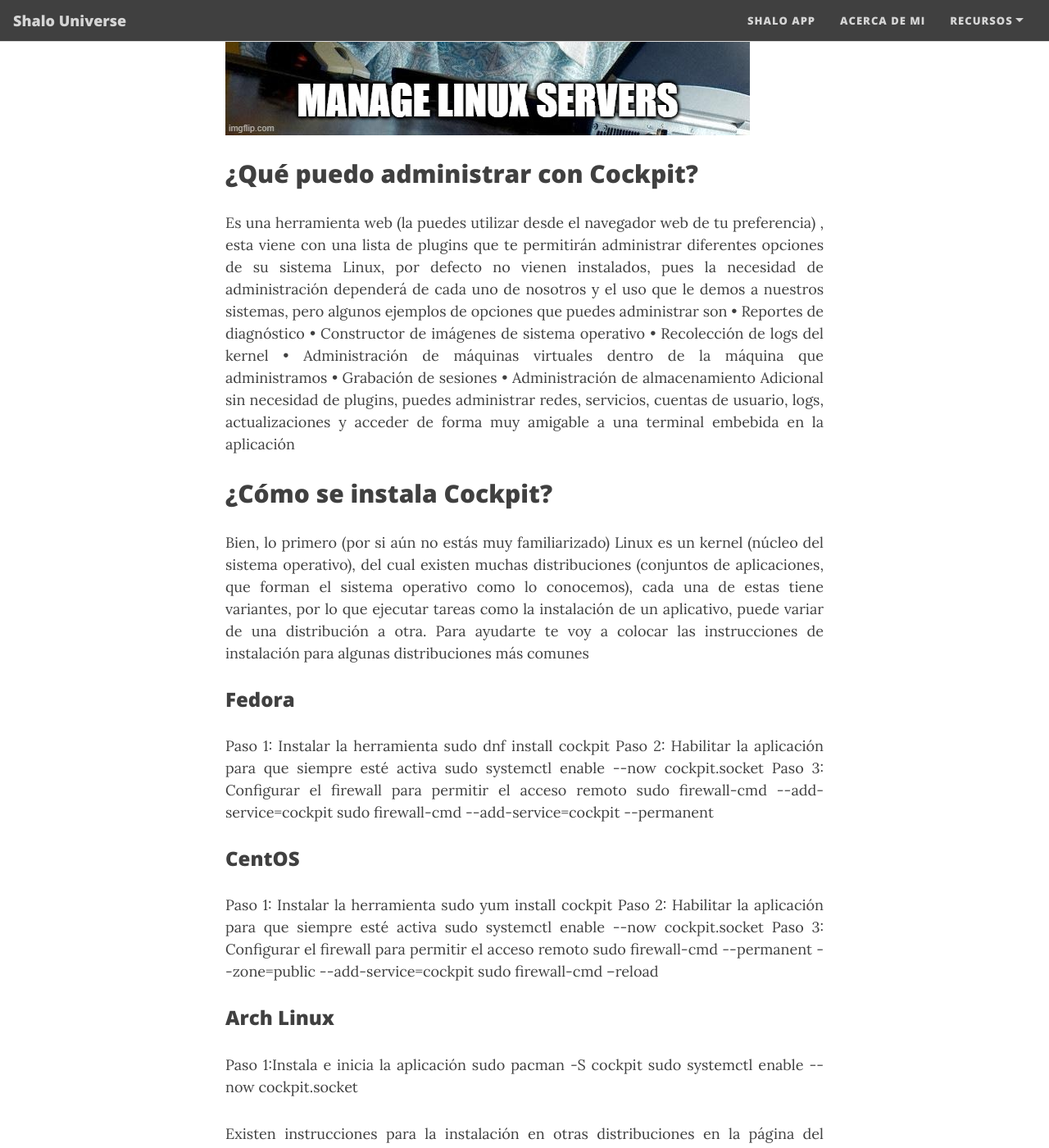
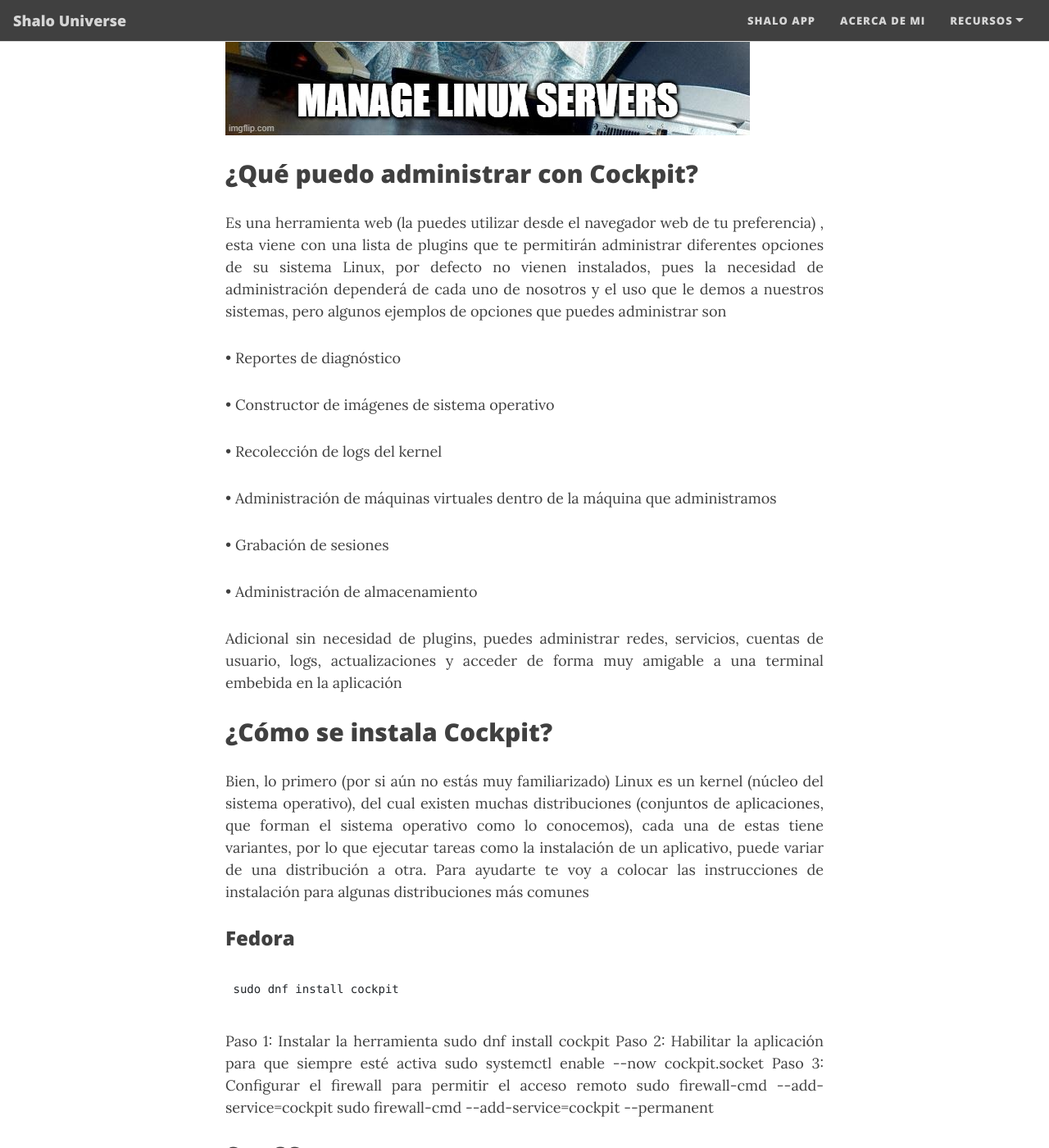
Before and after one commit to salomonvargas/blog, a Jekyll site: the page built from _posts/2022-07-05-lin-admin.md, in a window 1280 px wide and 1400 px high, scrolled down 1353 px. Shown: the whole window at 82% size. Built offline with Jekyll 4.4.1, drawn with Linux system fonts in a browser that asks for light colours; nearby versions of some CDN libraries.

Commit message:
Formato de còdigo

```diff
--- a/_posts/2022-07-05-lin-admin.md
+++ b/_posts/2022-07-05-lin-admin.md
@@ -25,6 +25,7 @@ Esto es muy útil si, por ejemplo, no estás muy familiarizados con sistemas Lin
 ## ¿Qué puedo administrar con Cockpit?
 <p style='text-align: justify;'>
 Es una herramienta web (la puedes utilizar desde el navegador web de tu preferencia) , esta viene con una lista de plugins que te permitirán administrar diferentes opciones de su sistema Linux, por defecto no vienen instalados, pues la necesidad de administración dependerá de cada uno de nosotros y el uso que le demos a nuestros sistemas, pero algunos ejemplos de opciones que puedes administrar son
+</p>
 
 • Reportes de diagnóstico
 
@@ -38,6 +39,7 @@ Es una herramienta web (la puedes utilizar desde el navegador web de tu preferen
 
 • Administración de almacenamiento
 
+<p style='text-align: justify;'>
 Adicional sin necesidad de plugins, puedes administrar redes, servicios, cuentas de usuario, logs, actualizaciones y acceder de forma muy amigable a una terminal embebida en la aplicación
 </p>
 
@@ -49,6 +51,10 @@ Para ayudarte te voy a colocar las instrucciones de instalación para algunas di
 </p>
 
 ### Fedora
+
+<pre><code>
+sudo dnf install cockpit
+</code></pre>
 <p style='text-align: justify;'>
 Paso 1: Instalar la herramienta
 
```
